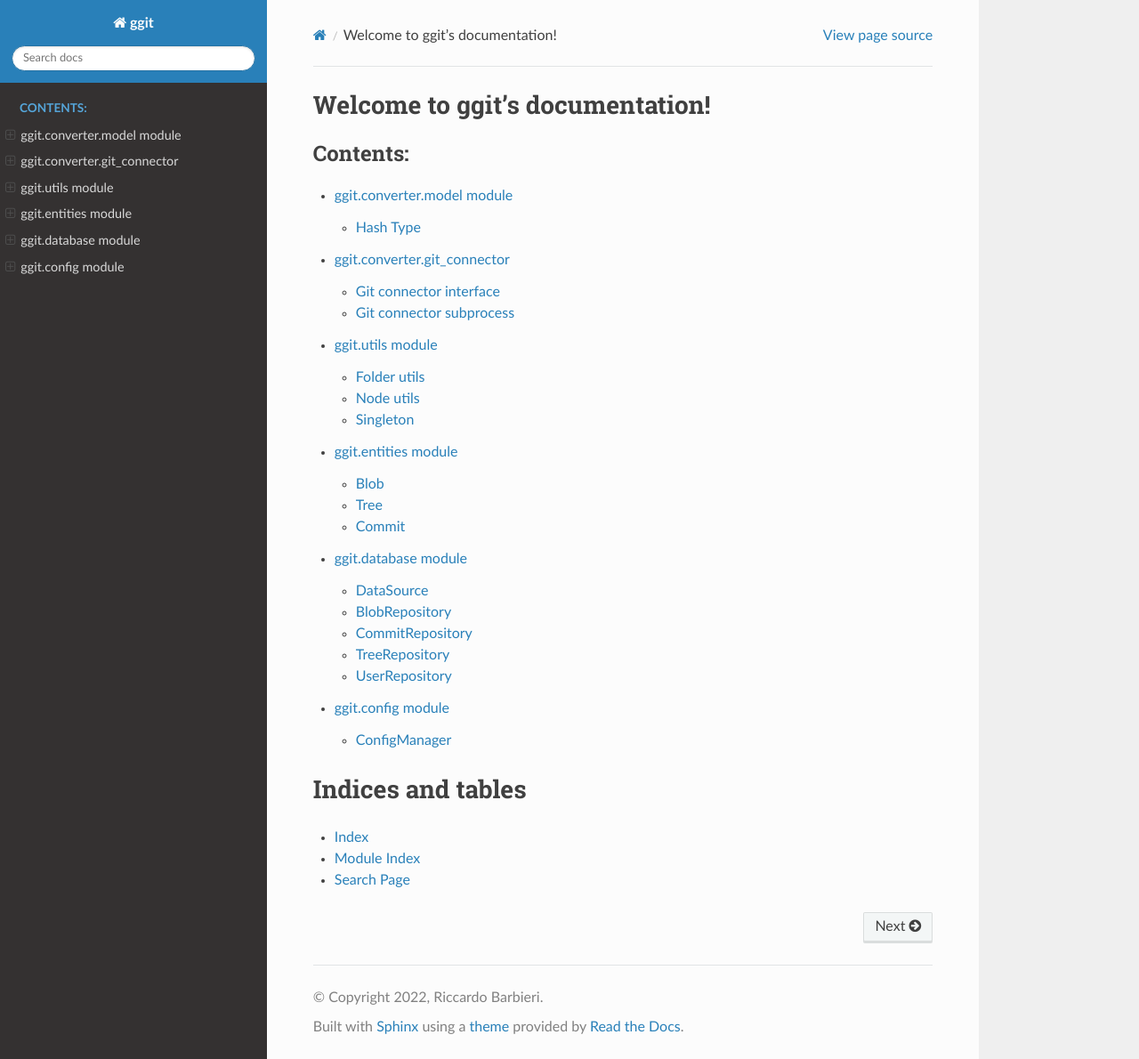
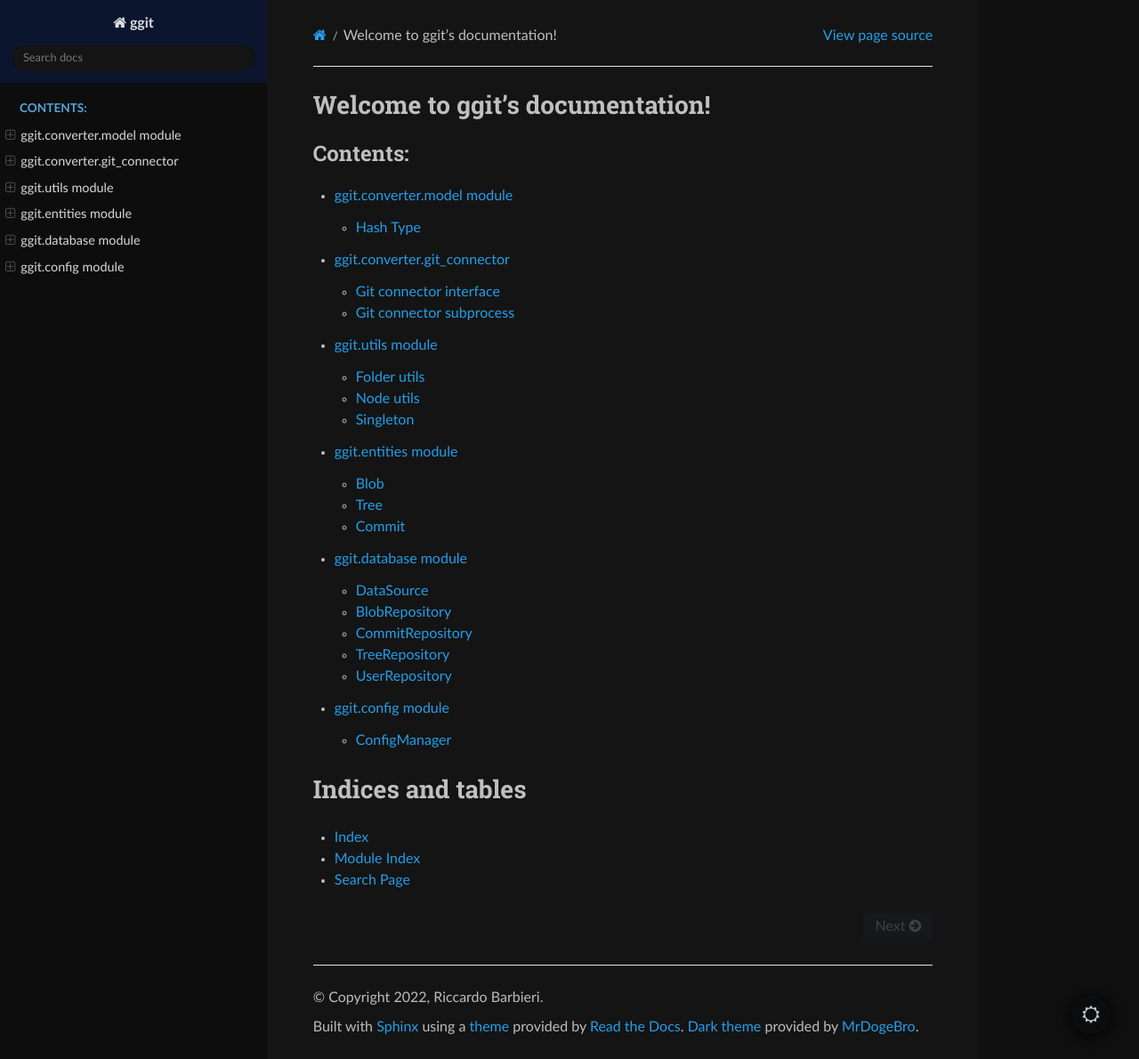
Before and after one commit to RiccardoBarbieri/ggit, a Sphinx documentation site: the page built from docs/index.rst, in a window 1280 px wide and 1190 px high. Shown: the whole window at 89% size. Built offline with Sphinx 7.4.7 and the Read the Docs theme 2.0.0, drawn with Linux system fonts in a browser that asks for light colours.

Commit message:
added dark mode option to docs

```diff
--- a/docs/conf.py
+++ b/docs/conf.py
@@ -24,6 +24,7 @@ extensions = [
     'sphinx.ext.coverage',
     'sphinx.ext.napoleon',
     'sphinx_rtd_theme',
+    'sphinx_rtd_dark_mode',
     'sphinx.ext.autosummary'
 ]
 
@@ -38,6 +39,7 @@ master_doc = 'index'
 
 
 html_theme = 'sphinx_rtd_theme'
+default_dark_mode = True
 # -- Options for HTML output -------------------------------------------------
 # https://www.sphinx-doc.org/en/master/usage/configuration.html#options-for-html-output
 
```
Also changed, not shown: 18 other files.
